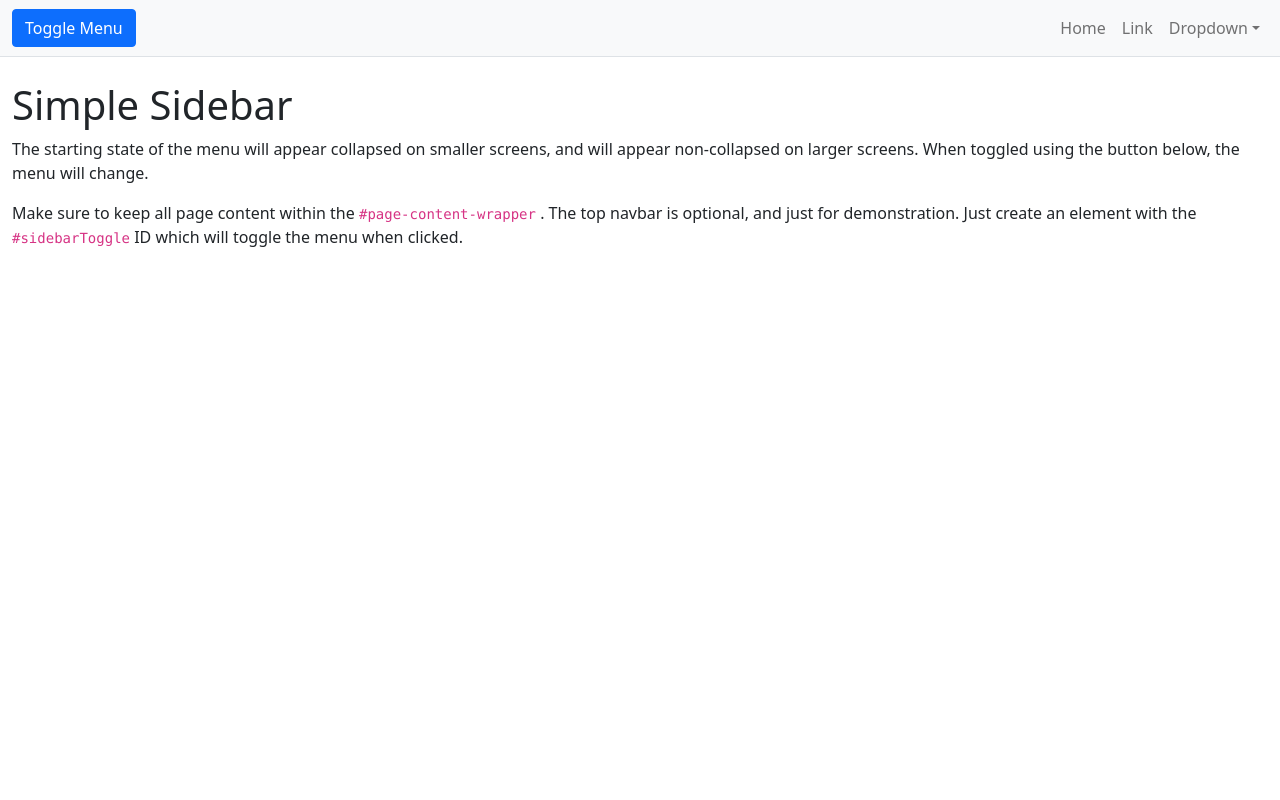
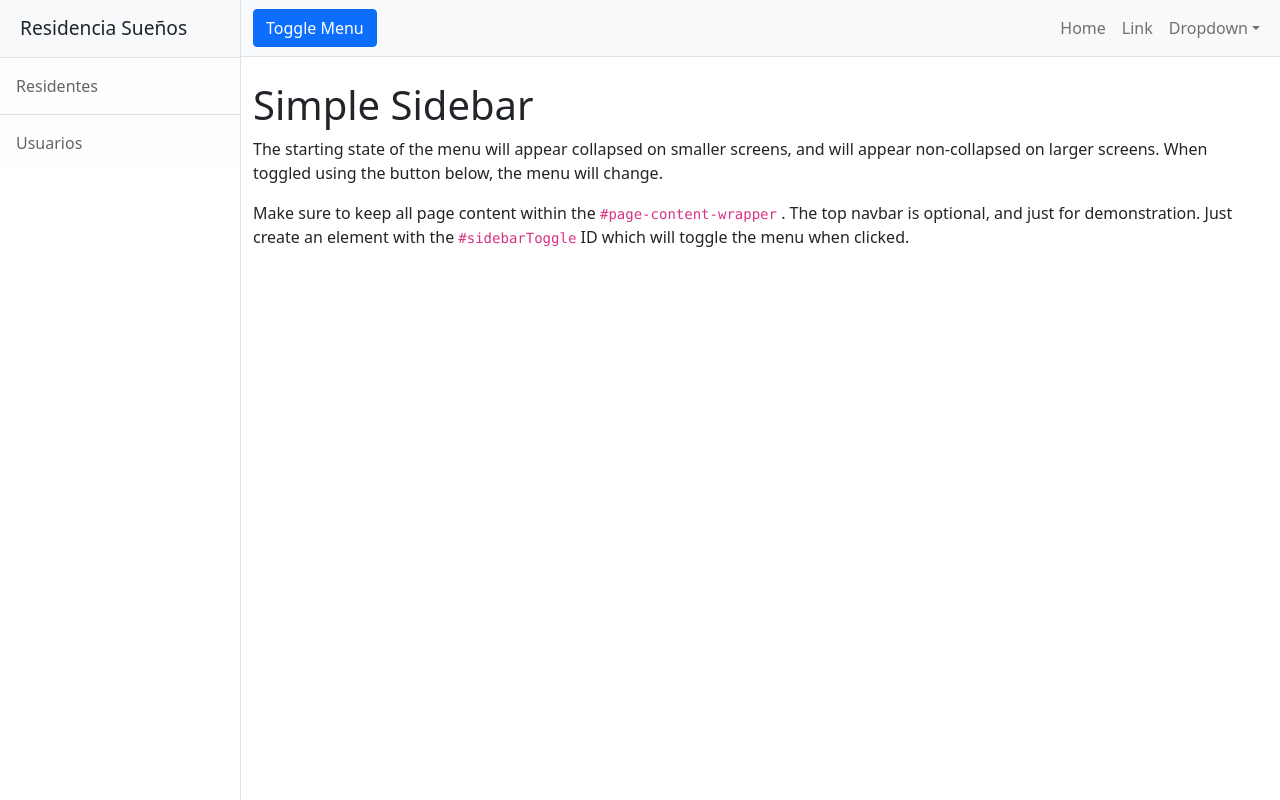
Before and after one commit to feyaluciano/residencia-adultos-admin, an Angular app: page /dashboard in a window 1280 px wide. Built offline with nearby package versions, Linux system fonts and the light colour scheme.

Commit message:
i generated the sidebar from an array and ngfor directive

```diff
--- a/src/app/core/components/navbar/navbar.component.html
+++ b/src/app/core/components/navbar/navbar.component.html
@@ -1,3 +1,21 @@
-<p>
-  navbar works!
-</p>
+<nav class="navbar navbar-expand-lg navbar-light bg-light border-bottom">
+  <div class="container-fluid">
+      <button class="btn btn-primary" id="sidebarToggle">Toggle Menu</button>
+      <button class="navbar-toggler" type="button" data-bs-toggle="collapse" data-bs-target="#navbarSupportedContent" aria-controls="navbarSupportedContent" aria-expanded="false" aria-label="Toggle navigation"><span class="navbar-toggler-icon"></span></button>
+      <div class="collapse navbar-collapse" id="navbarSupportedContent">
+          <ul class="navbar-nav ms-auto mt-2 mt-lg-0">
+              <li class="nav-item active"><a class="nav-link" href="#!">Home</a></li>
+              <li class="nav-item"><a class="nav-link" href="#!">Link</a></li>
+              <li class="nav-item dropdown">
+                  <a class="nav-link dropdown-toggle" id="navbarDropdown" href="#" role="button" data-bs-toggle="dropdown" aria-haspopup="true" aria-expanded="false">Dropdown</a>
+                  <div class="dropdown-menu dropdown-menu-end" aria-labelledby="navbarDropdown">
+                      <a class="dropdown-item" href="#!">Action</a>
+                      <a class="dropdown-item" href="#!">Another action</a>
+                      <div class="dropdown-divider"></div>
+                      <a class="dropdown-item" href="#!">Something else here</a>
+                  </div>
+              </li>
+          </ul>
+      </div>
+  </div>
+</nav>
--- a/src/app/core/components/sidebar/sidebar.component.html
+++ b/src/app/core/components/sidebar/sidebar.component.html
@@ -1,11 +1,7 @@
-<div class="border-end bg-white" id="sidebar-wrapper">
-  <div class="sidebar-heading border-bottom bg-light">Start Bootstrap</div>
+  <div class="border-end bg-white" id="sidebar-wrapper">
+  <div class="sidebar-heading border-bottom bg-light">Residencia Sueños</div>
   <div class="list-group list-group-flush">
-      <a class="list-group-item list-group-item-action list-group-item-light p-3" href="#!">Dashboard</a>
-      <a class="list-group-item list-group-item-action list-group-item-light p-3" href="#!">Shortcuts</a>
-      <a class="list-group-item list-group-item-action list-group-item-light p-3" href="#!">Overview</a>
-      <a class="list-group-item list-group-item-action list-group-item-light p-3" href="#!">Events</a>
-      <a class="list-group-item list-group-item-action list-group-item-light p-3" href="#!">Profile</a>
-      <a class="list-group-item list-group-item-action list-group-item-light p-3" href="#!">Status</a>
+      <a *ngFor="let item of templateMenu" routerLink="{{item.ruta}}"
+      class="list-group-item list-group-item-action list-group-item-light p-3" >{{item.texto}}</a>
   </div>
 </div>
--- a/src/app/core/components/sidebar/sidebar.component.ts
+++ b/src/app/core/components/sidebar/sidebar.component.ts
@@ -1,15 +1,28 @@
 import { Component, OnInit } from '@angular/core';
+import { MenuItem } from '../../models/MenuItem';
 
 @Component({
   selector: 'app-sidebar',
   templateUrl: './sidebar.component.html',
-  styleUrls: ['./sidebar.component.css']
+  styleUrls: ['./sidebar.component.css'],
 })
 export class SidebarComponent implements OnInit {
+  public templateMenu: MenuItem[] = [
+    {
+      texto: 'Residentes',
+      ruta: '/admin/residentes',
+      icono: 'assets/images/icons-menu/residentes.svg',
+      divide: false,
+    },
+    {
+      texto: 'Usuarios',
+      ruta: '/admin/usuarios',
+      icono: 'assets/images/icons-menu/users.svg',
+      divide: false,
+    },
+  ];
 
-  constructor() { }
+  constructor() {}
 
-  ngOnInit() {
-  }
-
+  ngOnInit() {}
 }
--- /dev/null
+++ b/src/app/core/models/MenuItem.ts
@@ -0,0 +1,6 @@
+export interface MenuItem{
+    texto:String;
+    ruta:string;
+    icono:string;
+    divide?:boolean;
+  }
--- a/src/app/features/dashboard/dashboard.module.ts
+++ b/src/app/features/dashboard/dashboard.module.ts
@@ -1,10 +1,11 @@
 import { NgModule } from '@angular/core';
 import { CommonModule } from '@angular/common';
 import { DashboardComponent } from './pages/page-dashboard/dashboard.component';
-
+import { CoreModule } from 'src/app/core/core.module';
 @NgModule({
   imports: [
-    CommonModule
+    CommonModule,
+    CoreModule
   ],
   declarations: [DashboardComponent]
 })
--- a/src/app/features/dashboard/pages/page-dashboard/dashboard.component.html
+++ b/src/app/features/dashboard/pages/page-dashboard/dashboard.component.html
@@ -1,30 +1,10 @@
 <div class="d-flex" id="wrapper">
   <!-- Sidebar-->
-
+    <app-sidebar></app-sidebar>
   <!-- Page content wrapper-->
   <div id="page-content-wrapper">
       <!-- Top navigation-->
-      <nav class="navbar navbar-expand-lg navbar-light bg-light border-bottom">
-          <div class="container-fluid">
-              <button class="btn btn-primary" id="sidebarToggle">Toggle Menu</button>
-              <button class="navbar-toggler" type="button" data-bs-toggle="collapse" data-bs-target="#navbarSupportedContent" aria-controls="navbarSupportedContent" aria-expanded="false" aria-label="Toggle navigation"><span class="navbar-toggler-icon"></span></button>
-              <div class="collapse navbar-collapse" id="navbarSupportedContent">
-                  <ul class="navbar-nav ms-auto mt-2 mt-lg-0">
-                      <li class="nav-item active"><a class="nav-link" href="#!">Home</a></li>
-                      <li class="nav-item"><a class="nav-link" href="#!">Link</a></li>
-                      <li class="nav-item dropdown">
-                          <a class="nav-link dropdown-toggle" id="navbarDropdown" href="#" role="button" data-bs-toggle="dropdown" aria-haspopup="true" aria-expanded="false">Dropdown</a>
-                          <div class="dropdown-menu dropdown-menu-end" aria-labelledby="navbarDropdown">
-                              <a class="dropdown-item" href="#!">Action</a>
-                              <a class="dropdown-item" href="#!">Another action</a>
-                              <div class="dropdown-divider"></div>
-                              <a class="dropdown-item" href="#!">Something else here</a>
-                          </div>
-                      </li>
-                  </ul>
-              </div>
-          </div>
-      </nav>
+     <app-navbar></app-navbar>
       <!-- Page content-->
       <div class="container-fluid">
           <h1 class="mt-4">Simple Sidebar</h1>
```
Also changed, not shown: src/app/app.module.ts (+6 -2 lines), src/app/core/core.module.ts (+6 -2 lines), src/app/features/admin/admin.module.ts (+6 -1 lines).
